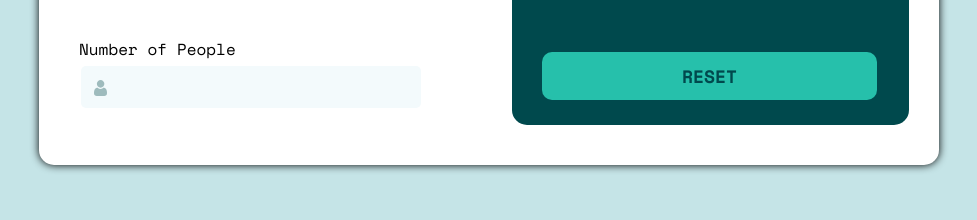
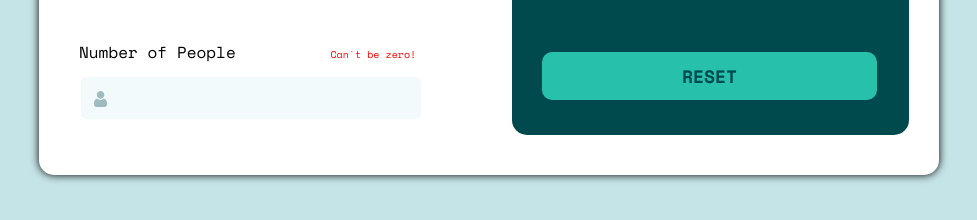
Before and after one commit to DictionaryFrancis/TIPsJS, a plain HTML site: page TipsJS2nd/TipsJS2nd.html in a window 1280 px wide. Both pictures are taken after a click on the button "RESET". Shown: the part 438-658 px from the top of the page, without its empty margins (151-1128 px from the left). Drawn offline with nearby package versions, Linux system fonts and the light colour scheme.

Commit message:
update TIPJS2nd

```diff
--- a/TipsJS2nd/TipsJS2nd.html
+++ b/TipsJS2nd/TipsJS2nd.html
@@ -15,6 +15,7 @@
     <link rel="stylesheet" href="css/tipAmount.css">
     <link rel="stylesheet" href="css/totalPerson.css">
     <link rel="stylesheet" href="css/resetButton.css">
+    <link rel="stylesheet" href="css/error.css  ">
     <link rel="stylesheet" href="TipsJS2nd.css">
     <title>Document</title>
 </head>
@@ -61,6 +62,7 @@
                 <div class="number-people-section">
 
                     <label for="Number of People">Number of People</label>
+                    <p id="error"></p>
                     <br>
                     <svg class="svg-people" xmlns="http://www.w3.org/2000/svg" width="13" height="16">
                         <path fill="#9EBBBD"
@@ -68,7 +70,7 @@
                     </svg>
                     <input type="number" id="inNumberOfPeople">
                     <br>
-                    <p id="error"></p>
+
                 </div>
             </form>
         </section>
--- a/TipsJS2nd/TipsJS2nd.js
+++ b/TipsJS2nd/TipsJS2nd.js
@@ -0,0 +1,16 @@
+const form = document.querySelector("form")
+const error = document.querySelector("#error")
+const resetBtn = document.querySelector(".reset")
+
+resetBtn.addEventListener("click", (e) =>{
+    let bill = form.inBill.value
+    let numberOfPeople = form.inNumberOfPeople.value
+    console.log(bill)
+    console.log(numberOfPeople)
+
+    if (numberOfPeople == 0 || isNaN(numberOfPeople)) {
+        error.textContent = "Can`t be zero!"
+        numberOfPeople.focus()
+        return
+    }
+})
--- /dev/null
+++ b/TipsJS2nd/css/error.css
@@ -0,0 +1,6 @@
+#error{
+    font-size: 10px;
+    color: red;
+    display: inline-block;
+    padding-left: 85px;
+}
```
